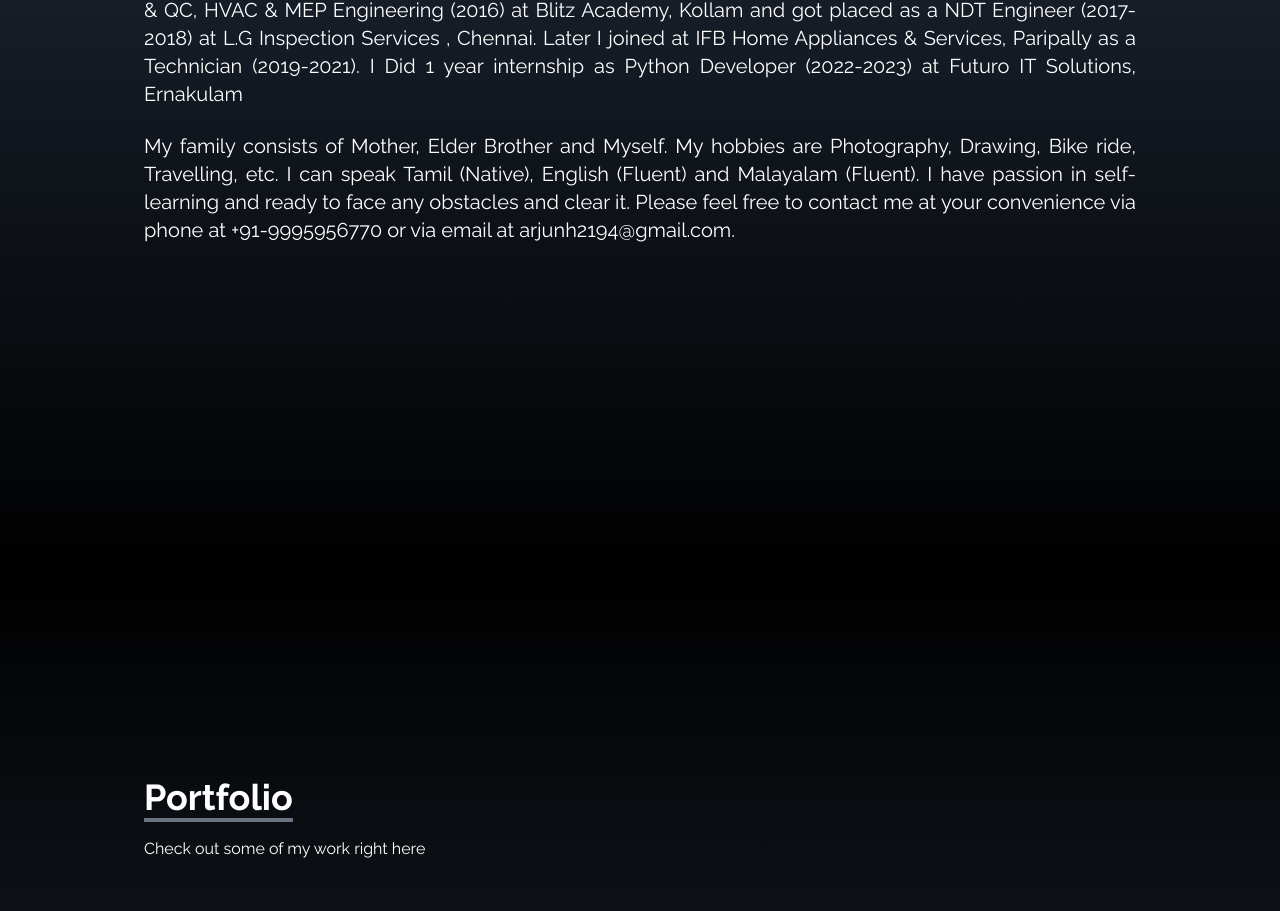
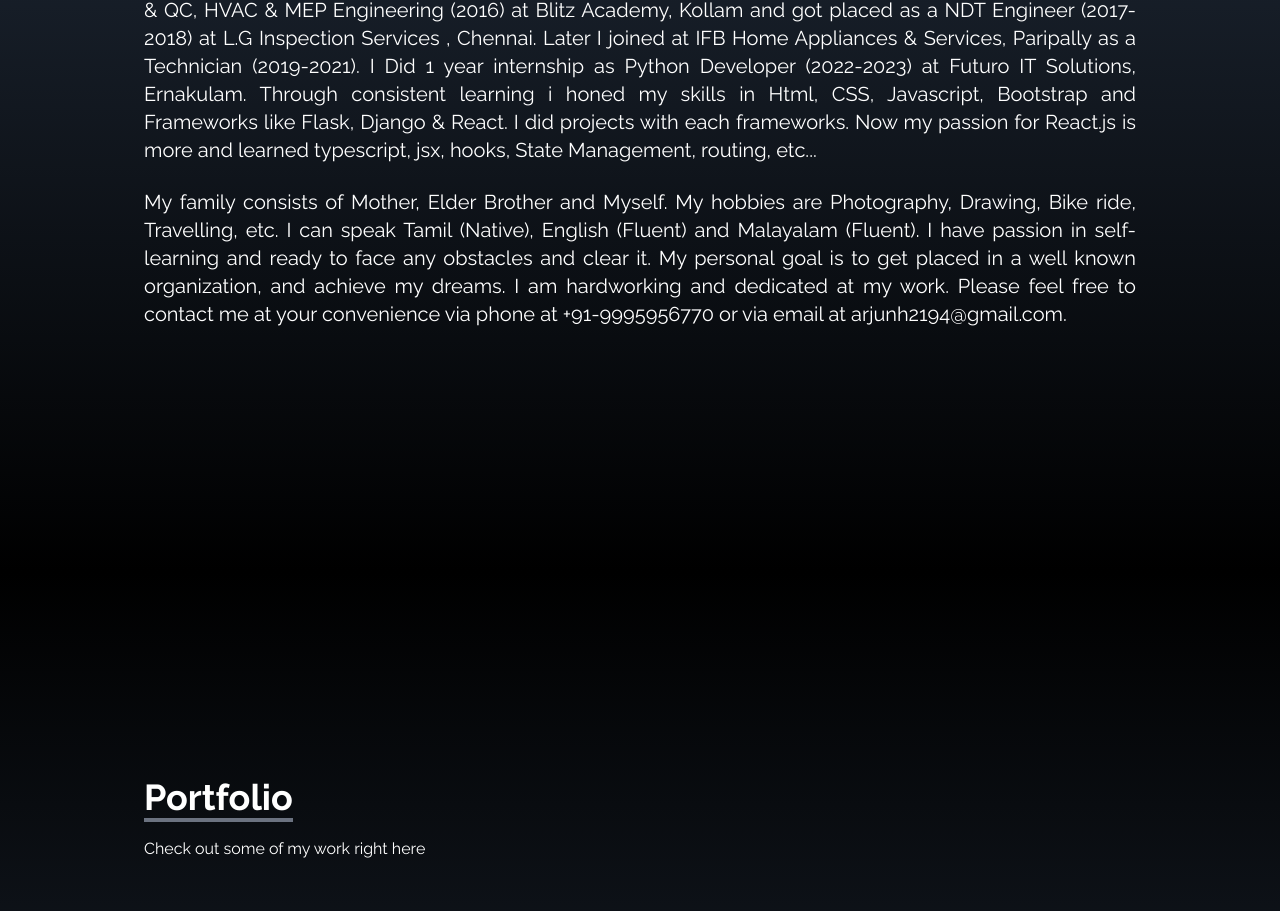
Before and after one commit to BlackHues/my-react-portfolio, a React (Create React App) app: page / in a window 1280 px wide. Shown: the part 1108-2019 px from the top of the page. Built offline with nearby package versions, Linux system fonts and the light colour scheme; the HTML template or start-up script is replaced by a standard one.

Commit message:
project done

```diff
--- a/src/components/About.jsx
+++ b/src/components/About.jsx
@@ -13,11 +13,14 @@ const About = () => {
         <p className='text-xl mt-20 text-justify'>
             I'm Arjun Kumar H, I am from Kollam, Kerala. I completed my Bachelor's Degree in Mechanical Engineering (2016) from Younus Institute Of Technology; Kannanalloor, Kollam.
             After College did Technical Course in QA & QC, HVAC & MEP Engineering (2016) at Blitz Academy, Kollam  and got placed as a NDT Engineer (2017-2018) at L.G Inspection Services , Chennai.
-            Later I joined at IFB Home Appliances & Services, Paripally as a Technician (2019-2021). I Did 1 year internship as Python Developer (2022-2023) at Futuro IT Solutions, Ernakulam</p>
+            Later I joined at IFB Home Appliances & Services, Paripally as a Technician (2019-2021). I Did 1 year internship as Python Developer (2022-2023) at Futuro IT Solutions, Ernakulam.
+            Through consistent learning i honed my skills in Html, CSS, Javascript, Bootstrap and Frameworks like Flask, Django & React. I did projects with each frameworks. Now my passion for React.js is
+            more and learned typescript, jsx, hooks, State Management, routing, etc...
+            </p>
         <br />
         <p className='text-xl text-justify'>
             My family consists of Mother, Elder Brother and Myself. My hobbies are Photography, Drawing, Bike ride, Travelling, etc. I can speak Tamil (Native), English (Fluent) and Malayalam (Fluent). I have passion in self-learning and ready to face any obstacles and clear it.
-            Please feel free to contact me at your convenience via phone at +91-9995956770 or via email at arjunh2194@gmail.com.
+            My personal goal is to get placed in a well known organization, and achieve my dreams. I am hardworking and dedicated at my work. Please feel free to contact me at your convenience via phone at +91-9995956770 or via email at arjunh2194@gmail.com.
         </p>
       </div>
     </div>
```
